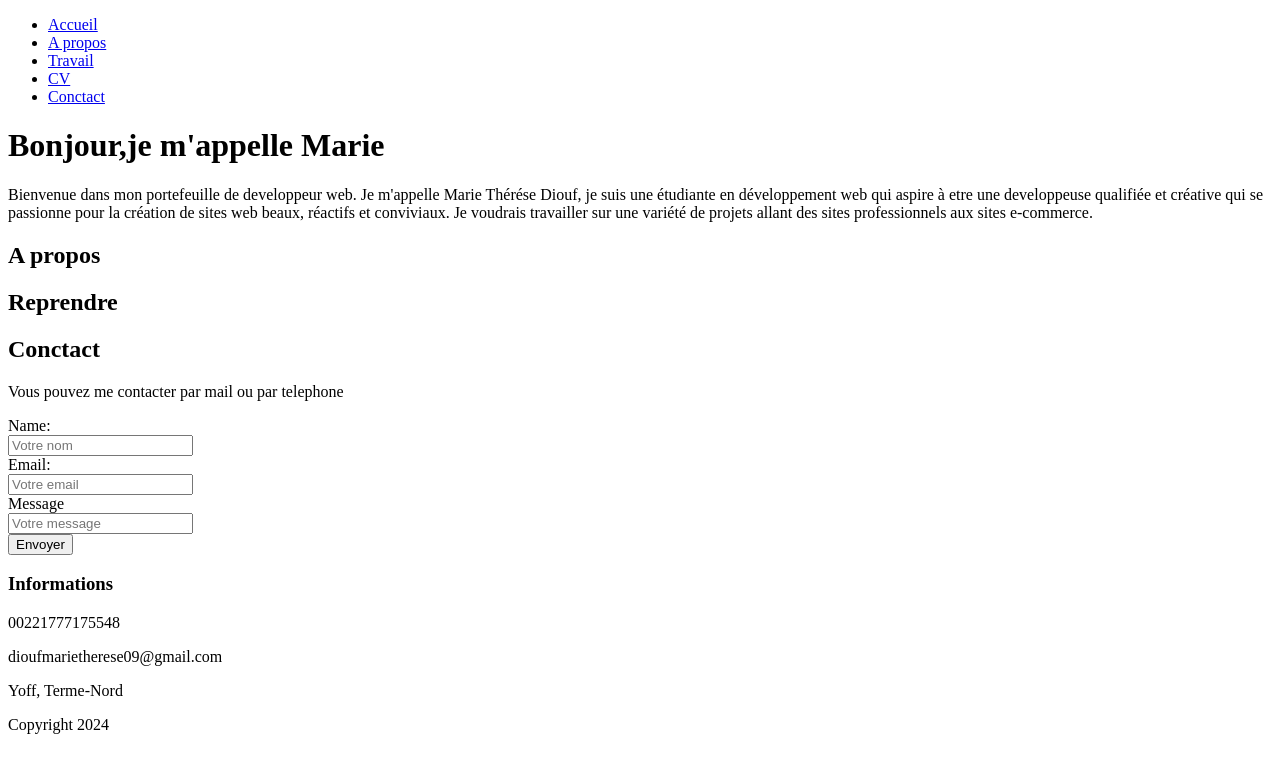
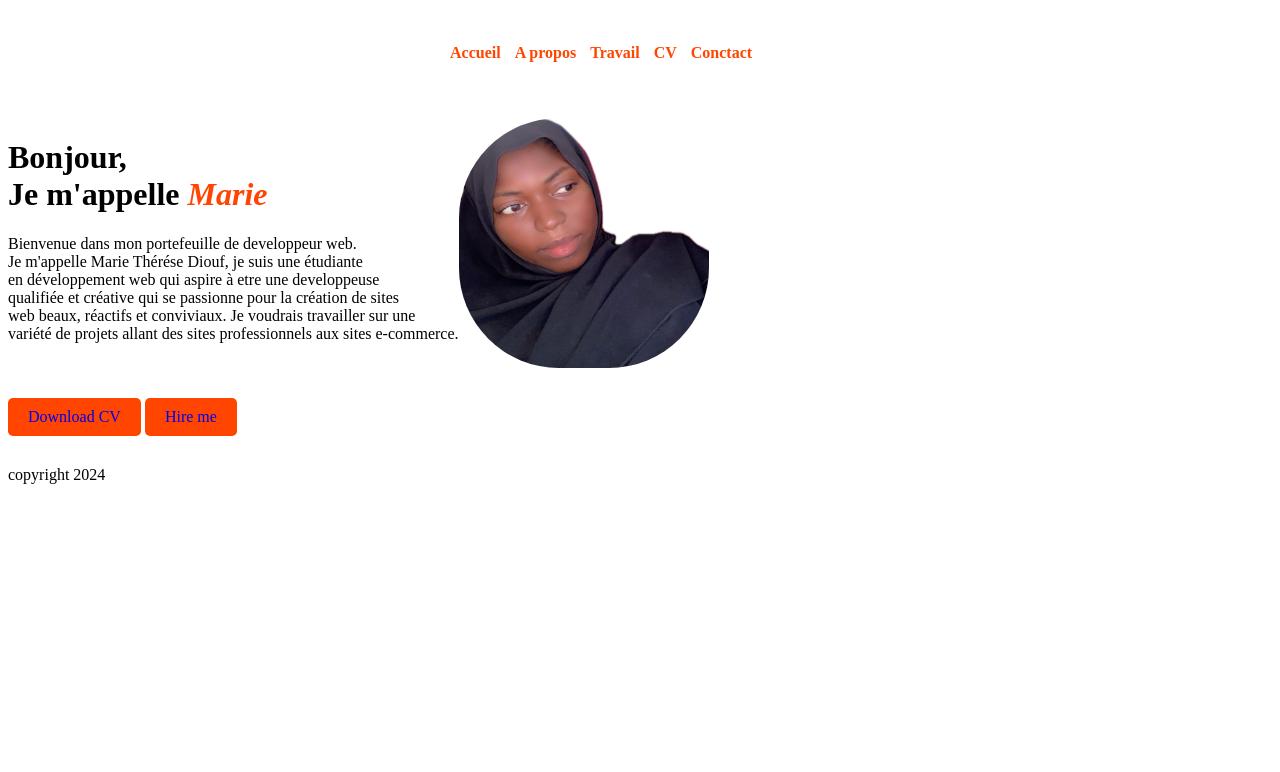
Before and after one commit to Marie15112001/Checkpoint-html, a plain HTML site: page index.html in a window 1280 px wide. Drawn offline with Linux system fonts and the light colour scheme.

Commit message:
second commit

```diff
--- a/index.html
+++ b/index.html
@@ -3,12 +3,14 @@
 <head>
     <meta charset="UTF-8">
     <meta name="viewport" content="width=device-width, initial-scale=1.0">
-    <title>Portofolio</title>
+    <title>My Portofolio</title>
+    <link rel="stylesheet" href="./style.css">
 </head>
 <body>
 
     <!--barre de navigation-->
-    <nav>
+
+    <nav  class="navbar">
         <ul>
             <li>
                 <a href="accueil">Accueil</a>
@@ -32,57 +34,35 @@
         </ul>
     </nav>
 
+    <div class="amadou">
+        <!-- image  -->
+    <img  class="container"  src="./Images/IMG_E5721.JPG" alt="photo" >
+
+    <div>
 <!--Title-->
-    <h1>Bonjour,je m'appelle Marie</h1>
-    <p>Bienvenue dans mon portefeuille de developpeur web. Je m'appelle Marie Thérése Diouf,
-        je suis une étudiante en développement web qui aspire à etre une developpeuse qualifiée
-        et créative qui se passionne pour la création de sites web beaux, réactifs et conviviaux.
-        Je voudrais travailler sur une variété de projets allant des sites professionnels aux sites
+    <h1 >
+    Bonjour, <br> Je m'appelle <span class="marie">Marie</span>
+    </h1>
+
+    <!-- paragraphe -->
+    <p >Bienvenue dans mon portefeuille de developpeur web. <br>Je m'appelle Marie Thérése Diouf,
+        je suis une étudiante <br> en développement web qui aspire à etre une developpeuse <br> qualifiée
+        et créative qui se passionne pour la création de sites <br> web beaux, réactifs et conviviaux.
+        Je voudrais travailler sur une <br> variété de projets allant des sites professionnels aux sites
         e-commerce.
     </p>
 
-<!--section apropos-->
-<section>
-    <h2  id="apropos">A propos</h2>
-</section>
+</div>
+</div>
 
-<!--section reprendre-->
-<section>
-    <h2  id="reprendre">Reprendre</h2>
-</section>
+<div  class="btn">
+     <!-- download CV  -->
+     <a href="#">Download CV</a>
 
-<!--section conctact-->
-<section>
-    <h2  id="Conctact">Conctact</h2>
-    <p>Vous pouvez me contacter par mail ou par telephone</p>
+     <!-- hire me  -->
+     <a href="#">Hire me</a>
+</div>
 
-    <label>Name:</label>
-
-    <div>
-        <input type="text" name="name" placeholder="Votre nom">
-    </div>
-
-    <label>Email:</label>
-
-    <div>
-        <input type="email"  name="email"  placeholder="Votre email">
-    </div>
-
-    <label>Message</label>
-
-    <div>
-        <input type="sms"  name="message"  placeholder="Votre message">
-    </div>
-
-    <button>Envoyer</button>
-
-    <h3>Informations</h3>
-    <p>00221777175548</p>
-    <p>dioufmarietherese09@gmail.com</p>
-    <p>Yoff, Terme-Nord</p>
-</section>
 </body>
-
-
-<footer>Copyright 2024</footer>
+<footer>copyright 2024</footer>
 </html>
--- /dev/null
+++ b/style.css
@@ -0,0 +1,54 @@
+
+
+.navbar {
+    width: 400px;
+    display: flex;
+    margin: auto;
+    padding: 15px;
+    }
+
+body {
+    color: black;
+    background-color: white;
+}
+nav,ul,li {
+    display: inline;
+    list-style: none;
+    padding: 5px;
+}
+
+nav a {
+    position: relative;
+    font-weight: bold;
+    text-decoration: none;
+    color: orangered;-
+}
+nav a:hover {
+    color: var(--main-color);
+}
+
+.marie {
+    font-style: italic;
+    color: orangered;
+}
+.container {
+    width: 250px;
+    height: 250px;
+    border-radius: 40%;
+}
+
+.amadou {
+    display: flex;
+    margin-top: 20px;
+    flex-direction: row-reverse;
+    justify-content: flex-end
+}
+
+.btn a {
+    background-color: orangered;
+    padding: 10px 20px;
+    text-decoration: none;
+    display: inline-block;
+    margin: 30px 0px;
+    border-radius: 5px;
+}
```
Also changed, not shown: Images/IMG_E5721.JPG (added), Images/Img1.JPG (added), Images/Img2.JPG (added).
